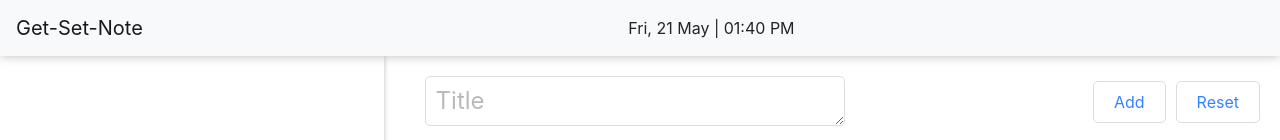
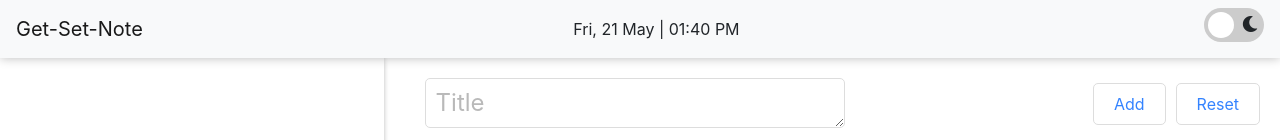
Before and after one commit to Rajat26599/Get-Set-Note, a React (Create React App) app: page / in a window 1280 px wide. Shown: the top 140 px of the page. Built offline with nearby package versions, Linux system fonts and the light colour scheme; no server answers.

Commit message:
dark mode added

```diff
--- a/src/App.css
+++ b/src/App.css
@@ -1,26 +1,117 @@
+:root {
+  --dark: #15202B;
+}
+
 body {
   overflow-x: hidden;
+}
+.root, .App, .home-dark, .home-light {
+  height: 100vh;
+}
+.home-dark {
+  background-color: var(--dark);
 }
 .navbar {
   box-shadow: 0px 0px 10px #bbbbbb;
   z-index: 99;
 }
-.date {
+.bg-dark {
+  background-color: #103860 !important;
+}
+.date-light, .date-dark {
   display: block;
   margin: auto;
+}
+.date-dark {
+  color:white;
 }
 .weather {
   display: inline-block;
 }
-.temp {
+.temp-dark, .temp-light {
   font-size: 1.3rem;
   opacity: 0.7;
+}
+.temp-dark {
+  color:white;
+  opacity: 1;
 }
 #weather-icon {
   width: 40px;
   height: auto;
 }
 
+/* The switch - the box around the slider */
+.switch {
+  position: relative;
+  display: inline-block;
+  width: 60px;
+  height: 34px;
+  margin-left: 50px;
+}
+
+/* Hide default HTML checkbox */
+.switch input {
+  opacity: 0;
+  width: 0;
+  height: 0;
+}
+
+/* The slider */
+.slider {
+  position: absolute;
+  cursor: pointer;
+  top: 0;
+  left: 0;
+  right: 0;
+  bottom: 0;
+  background-color: #ccc;
+  -webkit-transition: .4s;
+  transition: .4s;
+}
+.fa-sun, .fa-moon {
+  padding-top: 8px;
+}
+.fa-sun {
+  padding-left: 5px;
+}
+.fa-moon {
+  padding-left: 38px;
+}
+.slider:before {
+  position: absolute;
+  content: "";
+  height: 26px;
+  width: 26px;
+  left: 4px;
+  bottom: 4px;
+  background-color: white;
+  -webkit-transition: .4s;
+  transition: .4s;
+}
+
+input:checked + .slider {
+  background-color: #2196F3;
+}
+
+input:focus + .slider {
+  box-shadow: 0 0 1px #2196F3;
+}
+
+input:checked + .slider:before {
+  -webkit-transform: translateX(26px);
+  -ms-transform: translateX(26px);
+  transform: translateX(26px);
+}
+
+/* Rounded sliders */
+.slider.round {
+  border-radius: 34px;
+}
+
+.slider.round:before {
+  border-radius: 50%;
+}
 
 /* SIDEBAR */
 /* width */
@@ -39,16 +130,21 @@ body {
 ::-webkit-scrollbar-thumb:hover {
   background: #bbb;
 }
-.sidebar {
+.sidebar-light, .sidebar-dark {
   position: fixed;
   top: 0;
-  background-color: white;
   bottom: 0;
   overflow-y: scroll;
   width: 30%;
   box-shadow: 0px 0px 5px #bbbbbb;
   transition: left 1s;
   z-index: 9;
+}
+.sidebar-light {
+  background-color: white;
+}
+.sidebar-dark {
+  background-color: var(--dark);
 }
 .notes-card {
   display: block;
@@ -71,6 +167,9 @@ body {
 #note-content {
   padding-bottom: 20px;
 }
+.note-title-dark, .note-content-dark {
+  color: white;
+}
 .side-options {
   margin-top: 70px;
   display: flex;
@@ -83,6 +182,9 @@ body {
 }
 .fa-trash, .fa-border-all {
   color: #777;
+}
+.trash-dark {
+  color:white;
 }
 #trash-btn, #grid-btn {
   border: none;
@@ -110,10 +212,13 @@ body {
   opacity: 0.8;
   margin-top: 25vh;
 }
-#sideMessage {
+.sideMessage-dark, .sideMessage-light {
   text-align: center;
   opacity: 0.5;
   margin-top: 15px;
+}
+.sideMessage-dark {
+  color:white;
 }
 
 /* NOTES DETAIL */
@@ -133,10 +238,14 @@ body {
   border-color: rgba(0, 100, 255, 0.3);
   box-shadow: 0px 0px 5px #ddd;
 }
-.notes-detail {
+.notes-detail-dark, .notes-detail-light {
   margin-left: 32%;
   margin-top: 20px;
 }
+.notes-detail-dark {
+  background-color: var(--dark);
+}
+
 #titlearea, #textarea {
   background-color: rgba(0,0,0,0);
   border: 1px solid #ddd;
@@ -161,18 +270,26 @@ body {
 textarea::-webkit-input-placeholder {
   opacity: 0.5;
 }
-#footerCredits {
+.textarea-dark::-webkit-input-placeholder, .titlearea-dark::-webkit-input-placeholder {
+  color:white;
+}
+
+/* FOOTER */
+.footerCredits-light, .footerCredits-dark {
   float: right;
   opacity: 0.7;
   margin-top: 20px;
 }
+.footerCredits-dark {
+  color: "white" !important;
+}
 
 @media only screen and (max-width: 600px) {
-  .sidebar {
+  .sidebar-dark, .sidebar-light {
     width: 60%;
     left: -60%;
   }
-  .notes-detail {
+  .notes-detail-light, .notes-detail-dark {
     margin-left: 0%;
   }
   #grid-btn {
--- a/src/App.js
+++ b/src/App.js
@@ -1,4 +1,4 @@
-import React, {useState, useEffect} from 'react';
+import React, {useState, useEffect, createContext, useContext} from 'react';
 import './App.css';
 
 // IMPORTING COMPONETS
@@ -6,22 +6,33 @@ import Nav from './components/Nav';
 import Side from './components/Side';
 import NotesDetail from './components/NotesDetail';
 
+export const ThemeContext = createContext(null);
+
 function App() {
-
+;
+  const [theme, setTheme] = useState("light");
+  const toggleTheme = () => {
+    setTheme(theme=="light"?"dark":"light");
+  }
   return (
-    <div className="App">
-      <Home />
-    </div>
+    <ThemeContext.Provider value={theme}>
+      <div className="App" style={{background:theme}}>
+        <Home toggleTheme={toggleTheme}/>
+      </div>
+    </ThemeContext.Provider>
   );
 }
 
 export default App;
 
-const Home = () => {
+
+const Home = (props) => {
+
+  const theme = useContext(ThemeContext);
 
   const [inputText, setInputText] = useState("");
   const [inputTitle, setInputTitle] = useState("");
-  const [id, setId] =useState("");
+  const [id, setId] = useState("");
   const [notes, setNotes] = useState([]);
   const [close, setClose] = useState(true);
 
@@ -51,11 +62,11 @@ const Home = () => {
   //JAVASCRIPT EVENTS
   const toggleSide = () => {
     if (close) {
-      document.getElementsByClassName("sidebar")[0].style.left = "0%";
+      document.getElementById("sidebar").style.left = "0%";
       document.getElementById("grid-btn").style.marginLeft = "65%";
     }
     else {
-      document.getElementsByClassName("sidebar")[0].style.left = "-60%";
+      document.getElementById("sidebar").style.left = "-60%";
       document.getElementById("grid-btn").style.marginLeft = "0%";
     }
     setClose(!close)
@@ -63,10 +74,10 @@ const Home = () => {
 
 
   return (
-    <div>
-      <Nav/>
+    <div className={`home-${theme}`}>
+      <Nav toggleTheme={props.toggleTheme}/>
       <div className="main">
-        <div className="sidebar" id="sidebar">
+        <div className={`sidebar-${theme}`} id="sidebar">
           <Side
             notes={notes}
             setNotes={setNotes}
@@ -77,7 +88,7 @@ const Home = () => {
             toggleSide={toggleSide}
           />
         </div>
-        <div className = "notes-detail">
+        <div className={`notes-detail-${theme}`}>
           <NotesDetail
             notes={notes}
             setNotes={setNotes}
--- a/src/components/Nav.js
+++ b/src/components/Nav.js
@@ -1,4 +1,5 @@
-import React, { useState, useEffect } from "react";
+import React, { useState, useEffect, useContext } from "react";
+import { ThemeContext } from "../App";
 
 // IMPORTING ICONS
 import cloudy from '../assets/img/weather-icons/animated/cloudy.svg';
@@ -98,24 +99,32 @@ async function getLocalWeather() {
   return weather;
 }
 
-const Nav = () => {
+const Nav = (props) => {
+
+  const theme = useContext(ThemeContext);
+
   const [weather, setWeather] = useState(null);
   useEffect(() => {
     getLocalWeather().then(setWeather, console.error);
   }, []);
 
   return (
-    <nav className="navbar navbar-expand-lg navbar-light bg-light">
+    <nav className={`navbar navbar-expand-lg navbar-${theme} bg-${theme}`}>
       <a className="navbar-brand" href="/#">
         Get-Set-Note
       </a>
-      <div className="date">{formatDate(new Date())}</div>
+      <div className={`date-${theme}`}>{formatDate(new Date())}</div>
       {weather ?
         <div className="weather">
           <img id="weather-icon" src={icon} alt="" />
-          <span className="temp">{Math.round(weather.main.temp)}°c</span>
+          <span className={`temp-${theme}`}>{Math.round(weather.main.temp)}°c</span>
         </div>
       : null}
+
+      <label className="switch">
+        <input type="checkbox" onChange={props.toggleTheme}/>
+        <span className="slider round"><i className={`fas fa-${theme=="dark"?"sun":"moon"}`}></i></span>
+      </label>
     </nav>
   );
 };
--- a/src/components/NotesCard.js
+++ b/src/components/NotesCard.js
@@ -1,4 +1,9 @@
+import { useContext } from "react";
+import { ThemeContext } from "../App";
+
 const NotesCard = ({setInputText, setInputTitle, setNotes, notes, note, setId, close, toggleSide}) => {
+
+  const theme = useContext(ThemeContext);
 
   const displayHandler = () => {
     setInputText(note.text);
@@ -19,16 +24,16 @@ const NotesCard = ({setInputText, setInputTitle, setNotes, notes, note, setId, c
       <div className="notes-card">
         <div className="card-options">
           <button id="trash-btn" onClick={deleteHandler}>
-            <i className="fas fa-trash"></i>
+            <i className={`trash-${theme} fas fa-trash`}></i>
           </button>
         </div>
         <div onClick={displayHandler}>
-          <h5 id="note-title">
+          <h5 id="note-title" className={`note-title-${theme}`}>
             {note.title.length>30
               ?note.title.substring(0,30)+"..."
               :note.title}
           </h5>
-          <p id="note-content">
+          <p id="note-content" className={`note-content-${theme}`}>
             {note.text.length>150
               ?note.text.substring(0,150)+"..."
               :note.text}
--- a/src/components/NotesDetail.js
+++ b/src/components/NotesDetail.js
@@ -1,4 +1,9 @@
+import { useContext } from "react";
+import {ThemeContext} from "../App.js";
+
 const NotesDetail = ({inputText, setInputText, inputTitle, setInputTitle, notes, setNotes, displayNote, id, setId, close, toggleSide}) => {
+
+  const theme = useContext(ThemeContext);
 
   const submitHandler = () => {
     if (inputText || inputTitle) {
@@ -83,19 +88,23 @@ const NotesDetail = ({inputText, setInputText, inputTitle, setInputTitle, notes,
       </div>
       <h4><textarea
         id="titlearea"
+        className={`titlearea-${theme}`}
         value={inputTitle}
         onChange={(e)=>setInputTitle(e.target.value)}
         placeholder="Title"
+        style={{color:theme=="light"?"#222":"white"}}
       /></h4>
       <div>
         <textarea
           id="textarea"
+          className={`textarea-${theme}`}
           value={inputText}
           onChange={(e)=>setInputText(e.target.value)}
           placeholder="Type the notes here..."
+          style={{color:theme=="light"?"#222":"white"}}
         />
       </div>
-      <p id="footerCredits">Made with ❤️ by Rajat Saxena</p>
+      <p className={`footerCredits-${theme}`} style={{color:theme=="light"?"#222":"white"}}>Made with ❤️ by Rajat Saxena</p>
     </div>
   );
 }
--- a/src/components/Side.js
+++ b/src/components/Side.js
@@ -1,7 +1,12 @@
+import { useContext } from 'react';
+import { ThemeContext } from '../App';
+
 import NotesCard from './NotesCard';
 import hangOut from '../assets/img/hangOut.svg';
 
 const Side = ({setInputText, setInputTitle, notes, setNotes, setId, close, toggleSide}) => {
+
+  const theme = useContext(ThemeContext);
 
   return (
     <div className="container">
@@ -9,7 +14,7 @@ const Side = ({setInputText, setInputTitle, notes, setNotes, setId, close, toggl
       {(!notes.length) &&
         <div>
           <img id="sideImg" src={hangOut} alt="hangOut"/>
-          <p id="sideMessage" >Nothing Found!</p>
+          <p className={`sideMessage-${theme}`} >Nothing Found!</p>
         </div>
       }
       <div>
```
